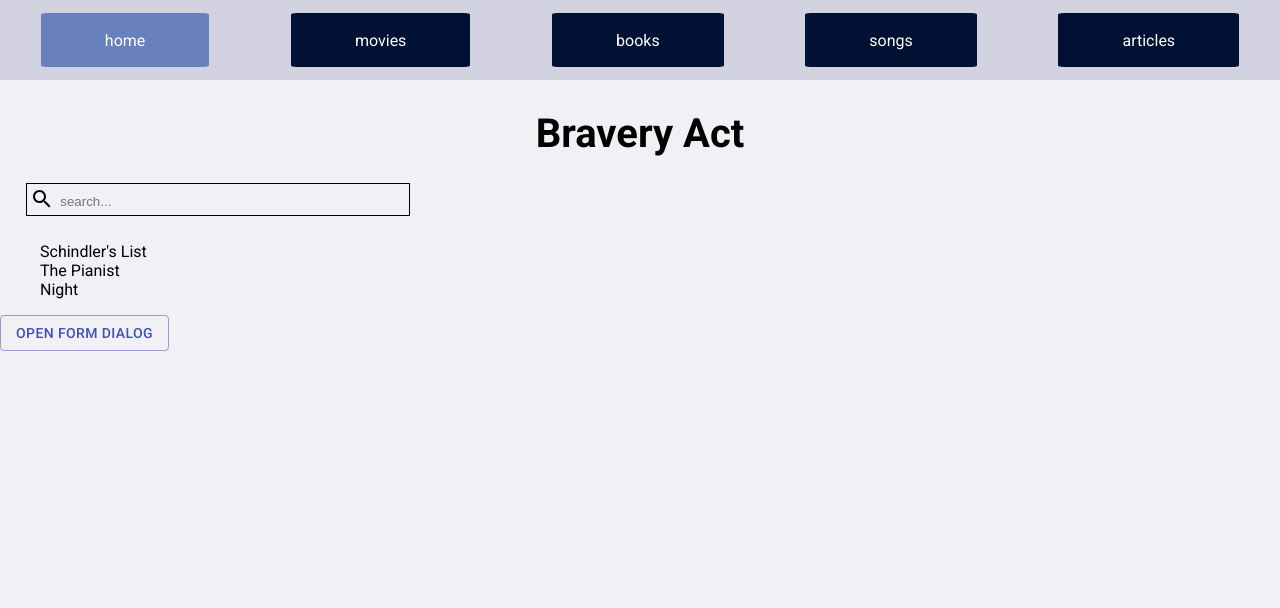
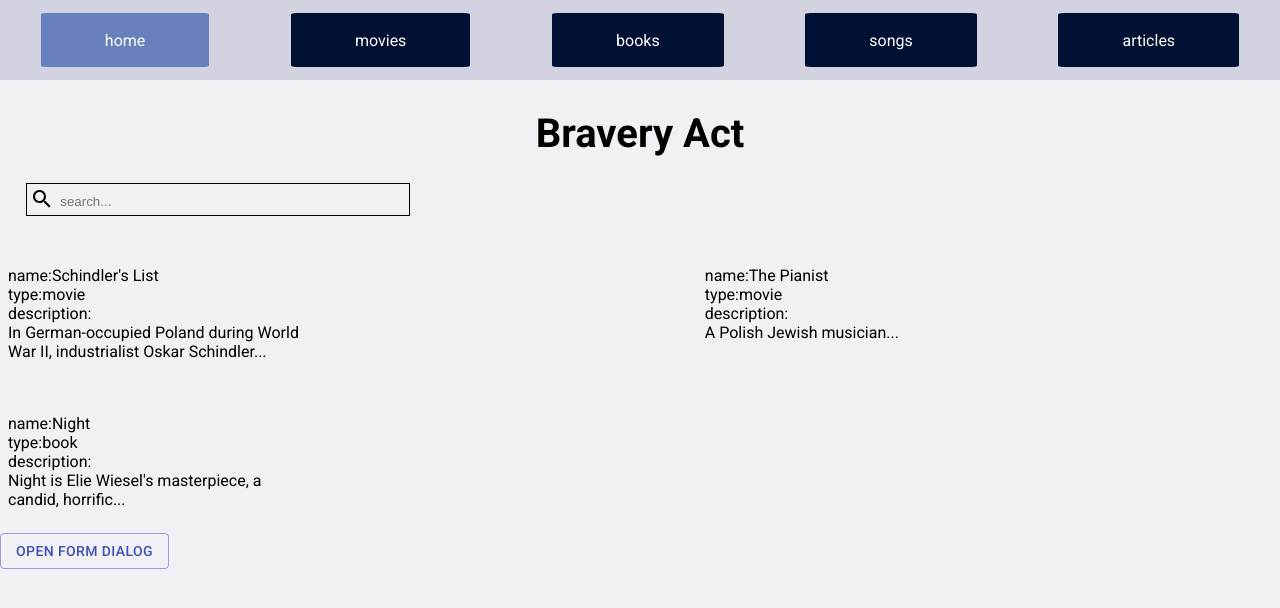
Before and after one commit to Sigalsha/Bravery-Media, a React (Create React App) app in the folder client/: page / in a window 1280 px wide. Shown: the top 608 px of the page. Built offline with nearby package versions, Linux system fonts and the light colour scheme.

Commit message:
searchresult style

```diff
--- a/client/src/components/search/Search.js
+++ b/client/src/components/search/Search.js
@@ -80,13 +80,13 @@ const Search = () => {
           onChange={handleChange}
         />
       </SearchContainer>
-      <ul>
-        {searchResults.map((item) => {
-          return <div key={item.id}>{item.name}</div>;
-        })}
-      </ul>
+      {/*<ul>*/}
+      {/*  {searchResults.map((item) => {*/}
+      {/*    return <div key={item.id}>{item.name}</div>;*/}
+      {/*  })}*/}
+      {/*</ul>*/}
 
-      {/*  <SearchResults searchResults={searchResults} /> */}
+        <SearchResults searchResults={searchResults} />
     </div>
   );
 };
--- a/client/src/components/searchResults/SearchResults.js
+++ b/client/src/components/searchResults/SearchResults.js
@@ -1,37 +1,37 @@
 import React from "react";
-import {SearchResultContainer} from "./style"
+import {Grid,Item} from "./style"
 const SearchResults = ({ searchResults }) => {
   return (
-    <SearchResultContainer>
-    <ul>
+    <Grid>
       {searchResults.map((item) => (
-        <div key={item.id}>
-          <span>name: {item.name}</span>
-          <br />
-          <span>term type: {item.searchType}</span>
-          <br />
+        <Item key={item.id}>
           <p>
-            description:
+            name:{item.name}<br/>
+            type:{item.searchType}<br/>
+            description:<br/>
             {item.description}
           </p>
-          <br />
-          <span>heroism rate: {item.heroismRate} / 5</span>
-          <br />
-          <ul>
-            {item.recommendations.map((rec) => {
-              return <li>{rec}</li>;
-            })}
-          </ul>
-          <ul>
-            {item.selectedHeroismMoments.map((moment) => {
-              return <li>{moment}</li>;
-            })}
-          </ul>
-          {item.suitableForEducation}
-        </div>
+          {/*<span>name: {item.name}</span>*/}
+          {/*<span>term type: {item.searchType}</span>*/}
+          {/*<p>*/}
+          {/*  description:*/}
+          {/*  {item.description}*/}
+          {/*</p>*/}
+          {/*<span>heroism rate: {item.heroismRate} / 5</span>*/}
+          {/*/!*<ul>*!/*/}
+          {/*/!*  {item.recommendations.map((rec) => {*!/*/}
+          {/*/!*    return <li>{rec}</li>;*!/*/}
+          {/*/!*  })}*!/*/}
+          {/*/!*</ul>*!/*/}
+          {/*/!*<ul>*!/*/}
+          {/*/!*  {item.selectedHeroismMoments.map((moment) => {*!/*/}
+          {/*/!*    return <li>{moment}</li>;*!/*/}
+          {/*/!*  })}*!/*/}
+          {/*/!*</ul>*!/*/}
+          {/*{item.suitableForEducation}*/}
+        </Item>
       ))}
-    </ul>
-    </SearchResultContainer>
+    </Grid>
   );
 };
 
--- a/client/src/components/searchResults/style.js
+++ b/client/src/components/searchResults/style.js
@@ -1,13 +1,35 @@
 import styled from "styled-components";
 import { colors } from "../../styles/colors";
 
-export const SearchResultContainer = styled.div`
-  width: 30%;
-  margin: 2%;
+// export const SearchResultContainer = styled.div`
+//   width: 30%;
+//   margin: 2%;
+//   display: flex;
+//   align-items: center;
+//   background-color: ${colors.RED};
+//   border-style: solid;
+//   border-width: 1px;
+//   border-color: ${colors.BLACK};
+// `;
+
+
+
+export const Item = styled.div`
   display: flex;
-  align-items: center;
-  background-color: ${colors.RED};
-  border-style: solid;
-  border-width: 1px;
-  border-color: ${colors.BLACK};
+  justify-content: center;
+  width: 50%;
+  padding: .5rem;
+  &:hover
+  {
+    background-color: #a1ffff;
+  }
 `;
+
+
+
+export const Grid = styled.div`
+  width: 100%;
+  display: grid;
+  grid-template-columns: repeat(2, 1fr);
+  grid-gap: 5px;
+`;
```
